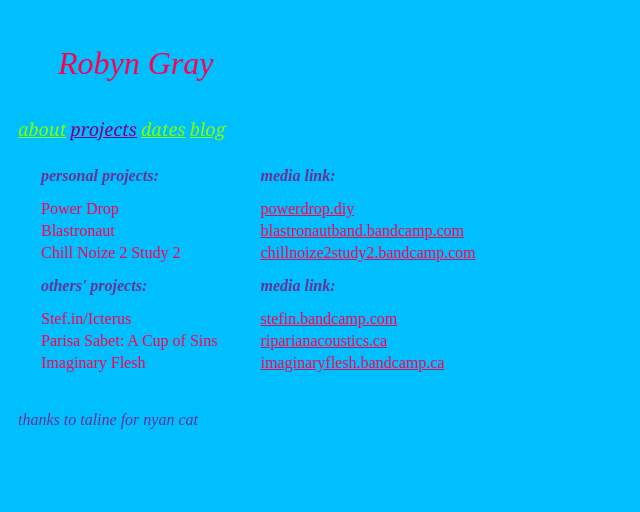
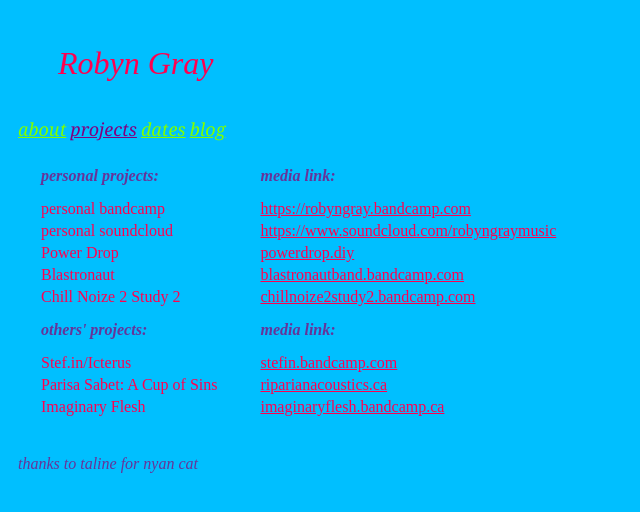
Before and after one commit to very-soft-particles/robyngrayquest, a plain HTML site: page projects.html in a window 1280 px wide. Shown: the top 512 px of the page, without its empty margins (0-640 px from the left). Drawn offline with Linux system fonts and the light colour scheme.

Commit message:
added bandcamp and soundcloud links

```diff
--- a/projects.html
+++ b/projects.html
@@ -28,6 +28,16 @@
           <tr>
             <th class="table_column_header">personal projects:</th>
             <th class="table_column_header">media link:</th>
+          </tr>
+
+          <tr>
+            <td class="table_row_element">personal bandcamp</th>
+            <td><a class="table_row_element" href="https://robyngray.bandcamp.com/">https://robyngray.bandcamp.com</a></td>
+          </tr>
+
+          <tr>
+            <td class="table_row_element">personal soundcloud</th>
+            <td><a class="table_row_element" href="https://www.soundcloud.com/robyngraymusic/">https://www.soundcloud.com/robyngraymusic</a></td>
           </tr>
 
           <tr>
```
Also changed, not shown: about.html (line endings or trailing spaces).
